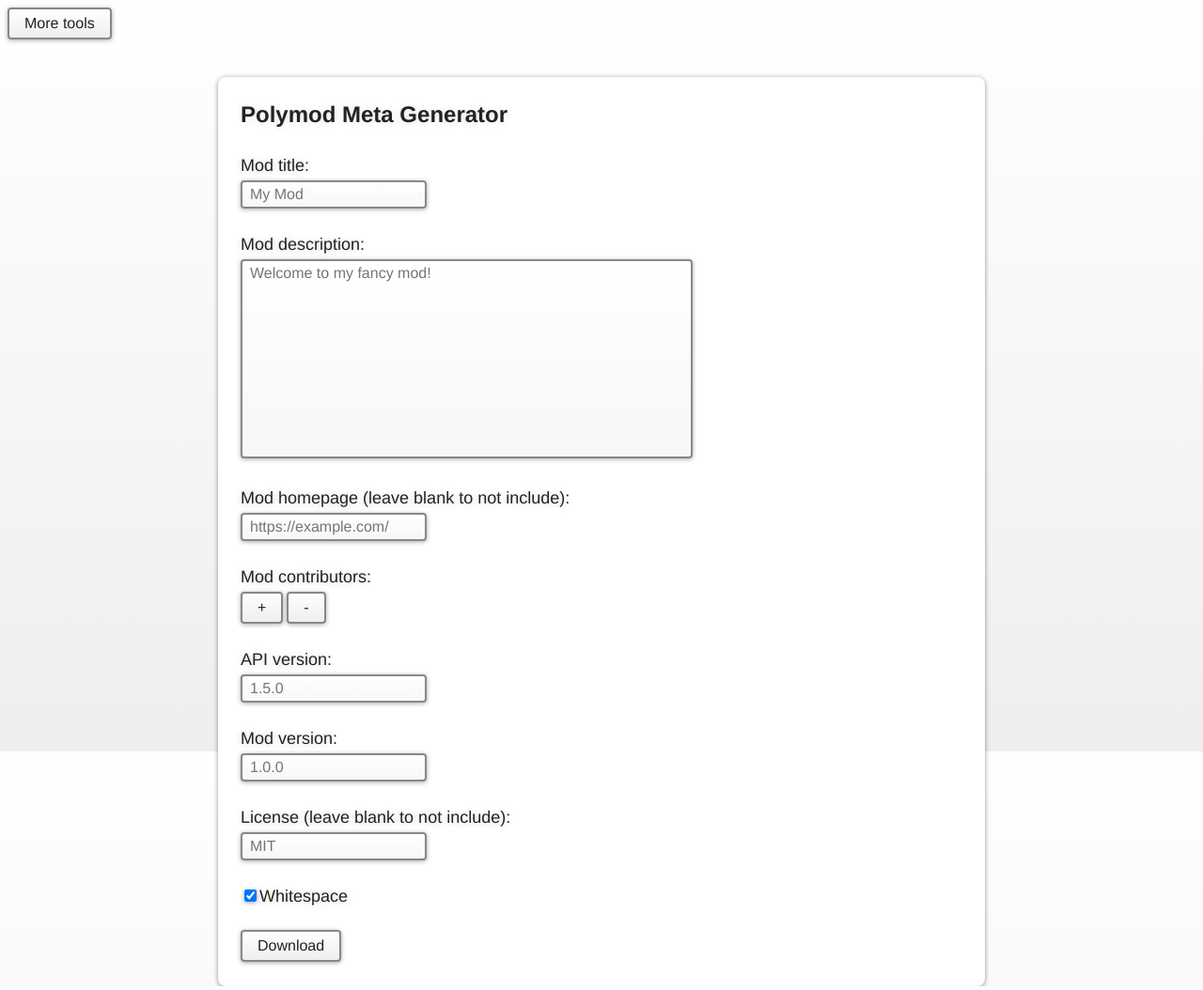
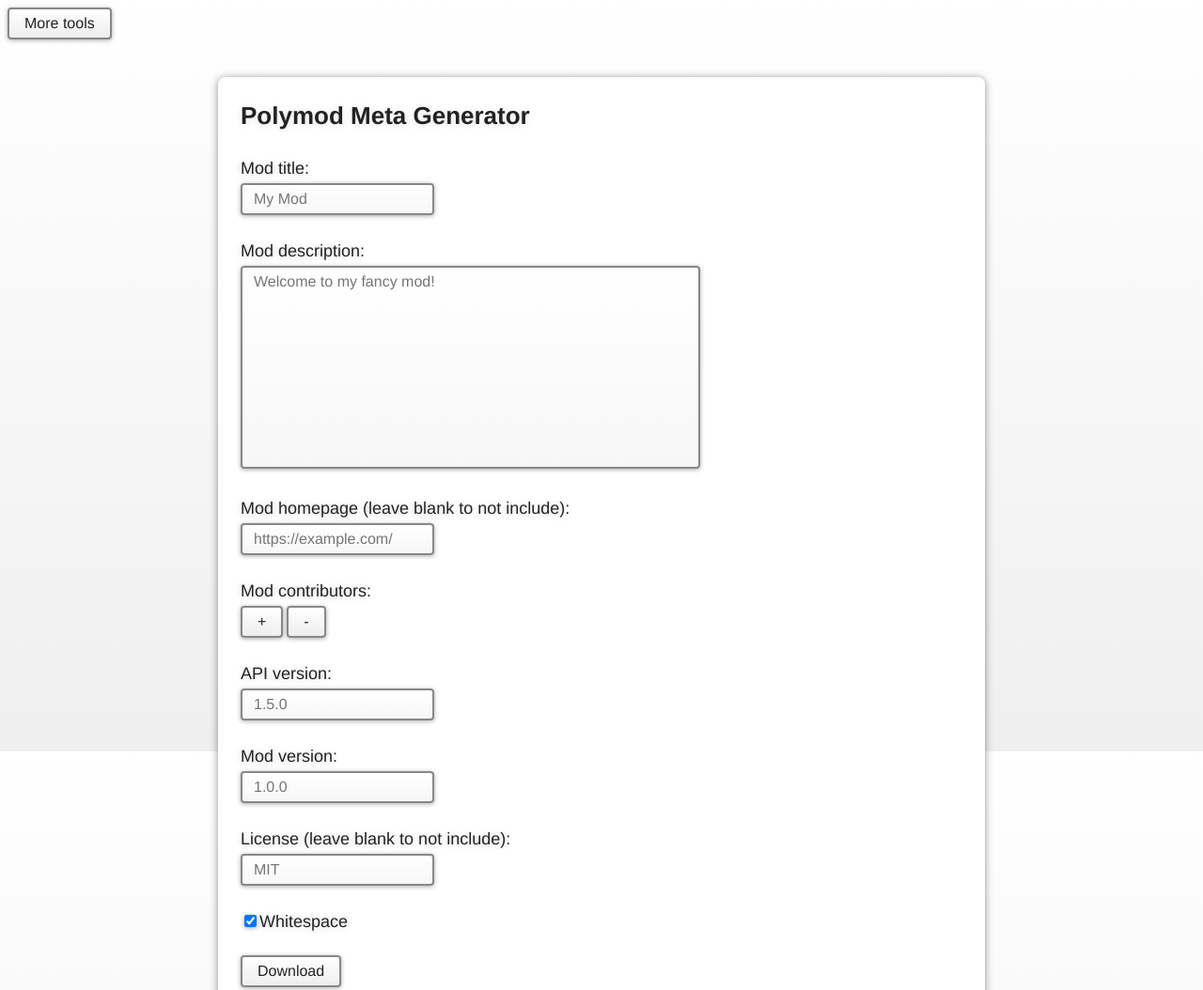
Before and after one commit to Muffin5671/polymodMetaGenerator, a plain HTML site: page index.html in a window 1280 px wide. Shown: the top 1054 px of the page at 94% size. Drawn offline with Linux system fonts and the light colour scheme.

Commit message:
cool update

```diff
--- a/css/style.css
+++ b/css/style.css
@@ -1,5 +1,5 @@
 body {
-  background-image: linear-gradient(#fff, #eee);
+  background-image: linear-gradient(#fff, #efefef);
   background-attachment: fixed;
 }
 
@@ -13,7 +13,7 @@ p {
 
 h2 {
   font-family: Helvetica, sans-serif, system-ui;
-  font-size: 24px;
+  font-size: 26px;
   color: #222;
   margin: 10px 0 30px;
   text-shadow: 0 1px 8px #0000001c;
@@ -24,7 +24,7 @@ input {
   font-size: 16px;
   background-image: linear-gradient(#fff, #f7f7f7);
   color: #222;
-  padding: 4px 8px;
+  padding: 6px 12px;
   border: solid 2px #888;
   border-radius: 4px;
   margin-bottom: 10px;
@@ -37,7 +37,7 @@ textarea {
   font-size: 16px;
   background-image: linear-gradient(#fff, #f7f7f7);
   color: #222;
-  padding: 4px 8px;
+  padding: 6px 12px;
   border: solid 2px #888;
   border-radius: 4px;
   margin-bottom: 10px;
@@ -62,7 +62,7 @@ div.box {
   padding: 16px 24px;
   border: none 8px;
   border-radius: 8px;
-  box-shadow: 0 1px 5px #00000070;
+  box-shadow: 0 1px 9px 0px #00000070;
 }
 
 button {
--- a/index.html
+++ b/index.html
@@ -20,7 +20,7 @@
       ">
       <h2>Polymod Meta Generator</h2>
       <p>Mod title:</p>
-      <input id="title" placeholder="My Mod">
+      <input id="title" type="input" placeholder="My Mod">
       <p>Mod description:</p>
       <textarea id="desc" placeholder="Welcome to my fancy mod!" style="
         width: 60%;
```
